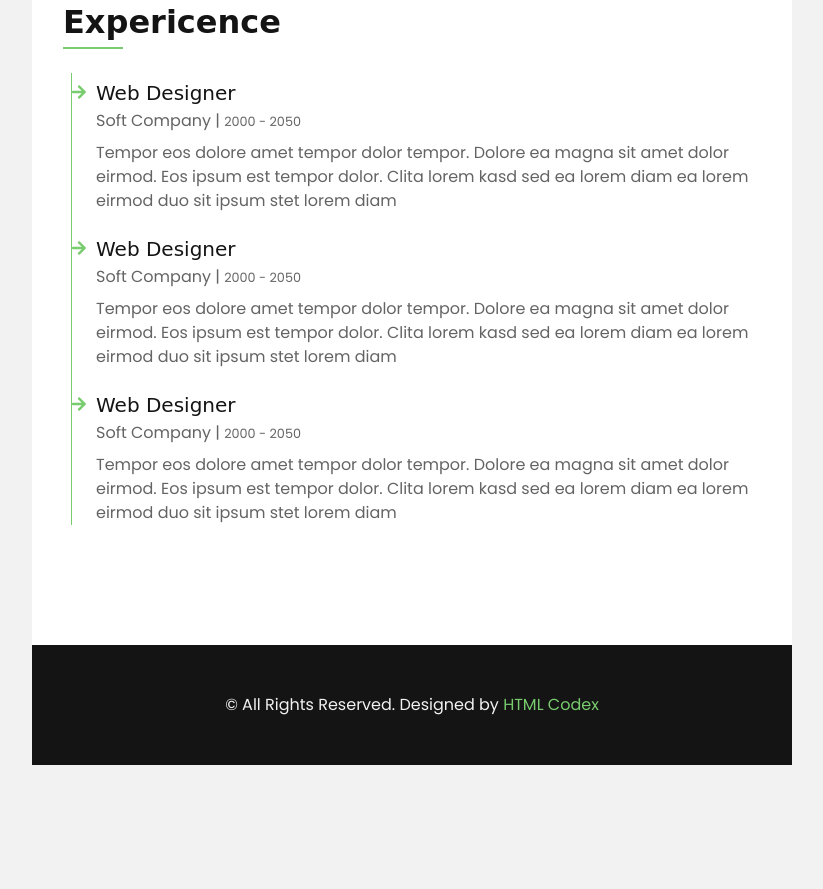
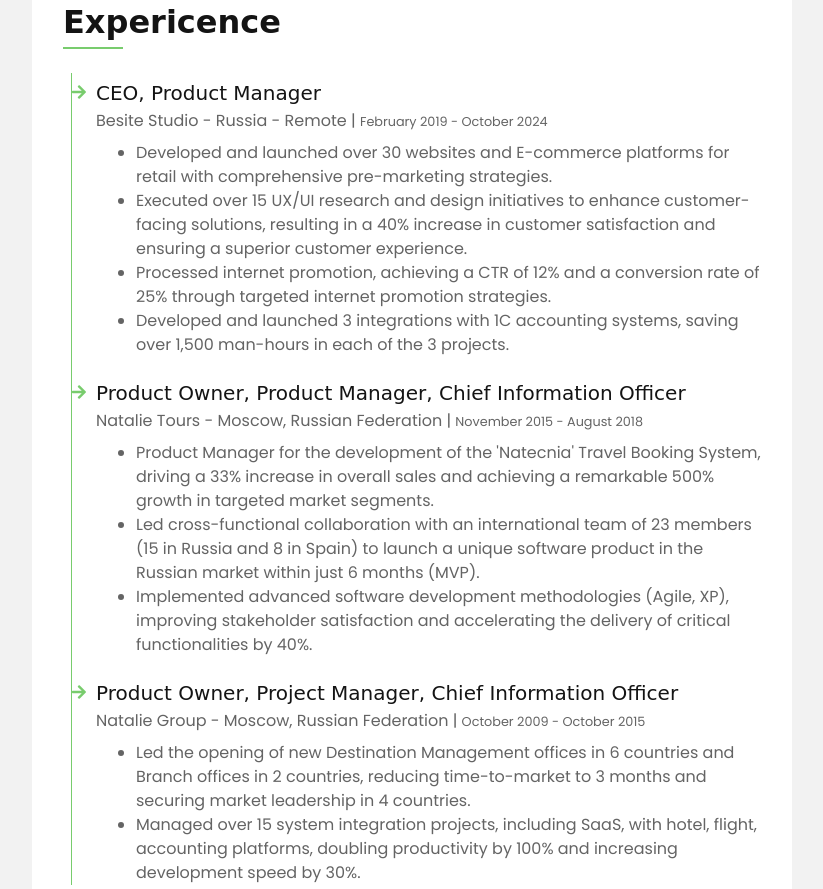
Before and after one commit to SergeiScheglov/personal, a plain HTML site: page index.html in a window 1280 px wide. Shown: the part 806-1695 px from the top of the page, without its empty margins (418-1241 px from the left). Before the commit the page ends 1601 px from the top, so only its background shows below. Drawn offline with nearby package versions, Linux system fonts and the light colour scheme; a web font is replaced by a local one.

Commit message:
Add files via upload

```diff
--- a/index.html
+++ b/index.html
@@ -35,13 +35,13 @@
                         <h4 class="typed-text-output d-inline-block text-body"></h4>
                         <div class="typed-text d-none">Product Manager | Product Owner | Agile, Scrum | E-commerce & Digital Platforms</div>
                     </div>
-                    <div class="d-flex justify-content-center mt-auto mb-3">
+                    <!--div class="d-flex justify-content-center mt-auto mb-3">
                         <a class="mx-2" href="#"><i class="fab fa-twitter"></i></a>
                         <a class="mx-2" href="#"><i class="fab fa-facebook-f"></i></a>
                         <a class="mx-2" href="#"><i class="fab fa-linkedin-in"></i></a>
                         <a class="mx-2" href="#"><i class="fab fa-instagram"></i></a>
                         <a class="mx-2" href="#"><i class="fab fa-youtube"></i></a>
-                    </div>
+                    </div-->
                     <div class="d-flex align-items-end justify-content-between">
                         <a href="https://drive.google.com/file/d/1BcPiIuzDmqh46mqlVeyZbfOHiIc5nPvy/view" class="btn btn-block border-right">Download CV</a>
                         <a href="mailto:sheglov.sergei@gmail.com" class="btn btn-block btn-scroll">Contact Me</a>
@@ -65,7 +65,7 @@
                                     <h5 class="d-inline text-primary">Degree:</h5> Master
                                 </div>
                                 <div class="col-sm-6 py-1">
-                                    <h5 class="d-inline text-primary">Experience:</h5> 10 Years
+                                    <h5 class="d-inline text-primary">Experience:</h5> 20+ Years
                                 </div>
                                 <div class="col-sm-6 py-1">
                                     <h5 class="d-inline text-primary">Phone:</h5> +351 936 298 883
@@ -112,21 +112,35 @@
                             <div class="border-left border-primary pt-2 pl-4 ml-2">
                                 <div class="position-relative mb-4">
                                     <i class="fa fa-arrow-right text-primary position-absolute" style="top: 3px; left: -24px;"></i>
-                                    <h5 class="mb-1">Web Designer</h5>
-                                    <p class="mb-2">Soft Company | <small>2000 - 2050</small></p>
-                                    <p>Tempor eos dolore amet tempor dolor tempor. Dolore ea magna sit amet dolor eirmod. Eos ipsum est tempor dolor. Clita lorem kasd sed ea lorem diam ea lorem eirmod duo sit ipsum stet lorem diam</p>
+                                    <h5 class="mb-1">CEO, Product Manager</h5>
+                                    <p class="mb-2">Besite Studio - Russia - Remote | <small>February 2019 - October 2024</small></p>
+                                    <ul>
+                                        <li>Developed and launched over 30 websites and E-commerce platforms for retail with comprehensive pre-marketing strategies.</li>
+                                            <li>Executed over 15 UX/UI research and design initiatives to enhance customer-facing solutions, resulting in a 40% increase in
+                                        customer satisfaction and ensuring a superior customer experience.</li>
+                                        <li>Processed internet promotion, achieving a CTR of 12% and a conversion rate of 25% through targeted internet promotion
+                                        strategies.</li>
+                                        <li>Developed and launched 3 integrations with 1C accounting systems, saving over 1,500 man-hours in each of the 3 projects.</li>
+                                    </ul>
                                 </div>
                                 <div class="position-relative mb-4">
                                     <i class="fa fa-arrow-right text-primary position-absolute" style="top: 3px; left: -24px;"></i>
-                                    <h5 class="mb-1">Web Designer</h5>
-                                    <p class="mb-2">Soft Company | <small>2000 - 2050</small></p>
-                                    <p>Tempor eos dolore amet tempor dolor tempor. Dolore ea magna sit amet dolor eirmod. Eos ipsum est tempor dolor. Clita lorem kasd sed ea lorem diam ea lorem eirmod duo sit ipsum stet lorem diam</p>
+                                    <h5 class="mb-1">Product Owner, Product Manager, Chief Information Officer</h5>
+                                    <p class="mb-2">Natalie Tours - Moscow, Russian Federation | <small>November 2015 - August 2018</small></p>
+                                    <ul>
+                                        <li>Product Manager for the development of the 'Natecnia' Travel Booking System, driving a 33% increase in overall sales and achieving a remarkable 500% growth in targeted market segments.</li>
+                                        <li>Led cross-functional collaboration with an international team of 23 members (15 in Russia and 8 in Spain) to launch a unique software product in the Russian market within just 6 months (MVP).</li>
+                                        <li>Implemented advanced software development methodologies (Agile, XP), improving stakeholder satisfaction and accelerating the delivery of critical functionalities by 40%.</li>
+                                    </ul>
                                 </div>
                                 <div class="position-relative mb-4">
                                     <i class="fa fa-arrow-right text-primary position-absolute" style="top: 3px; left: -24px;"></i>
-                                    <h5 class="mb-1">Web Designer</h5>
-                                    <p class="mb-2">Soft Company | <small>2000 - 2050</small></p>
-                                    <p>Tempor eos dolore amet tempor dolor tempor. Dolore ea magna sit amet dolor eirmod. Eos ipsum est tempor dolor. Clita lorem kasd sed ea lorem diam ea lorem eirmod duo sit ipsum stet lorem diam</p>
+                                    <h5 class="mb-1">Product Owner, Project Manager, Chief Information Officer</h5>
+                                    <p class="mb-2">Natalie Group - Moscow, Russian Federation | <small>October 2009 - October 2015</small></p>
+                                    <ul>
+                                        <li>Led the opening of new Destination Management offices in 6 countries and Branch offices in 2 countries, reducing time-to-market to 3 months and securing market leadership in 4 countries.
+                                        <li>Managed over 15 system integration projects, including SaaS, with hotel, flight, accounting platforms, doubling productivity by 100% and increasing development speed by 30%.</li>
+                                </ul>
                                 </div>
                             </div>
                         </div>
```
